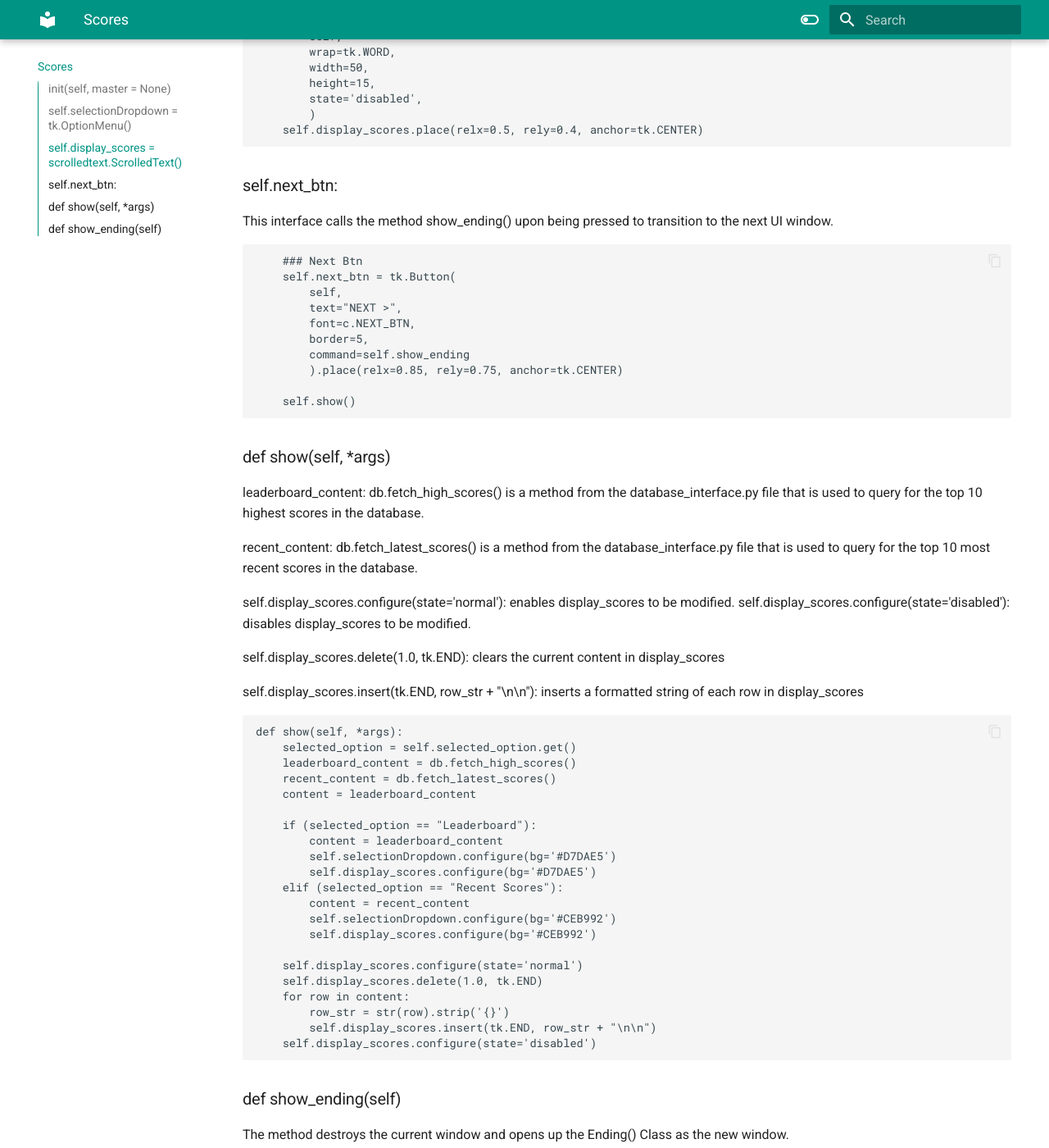
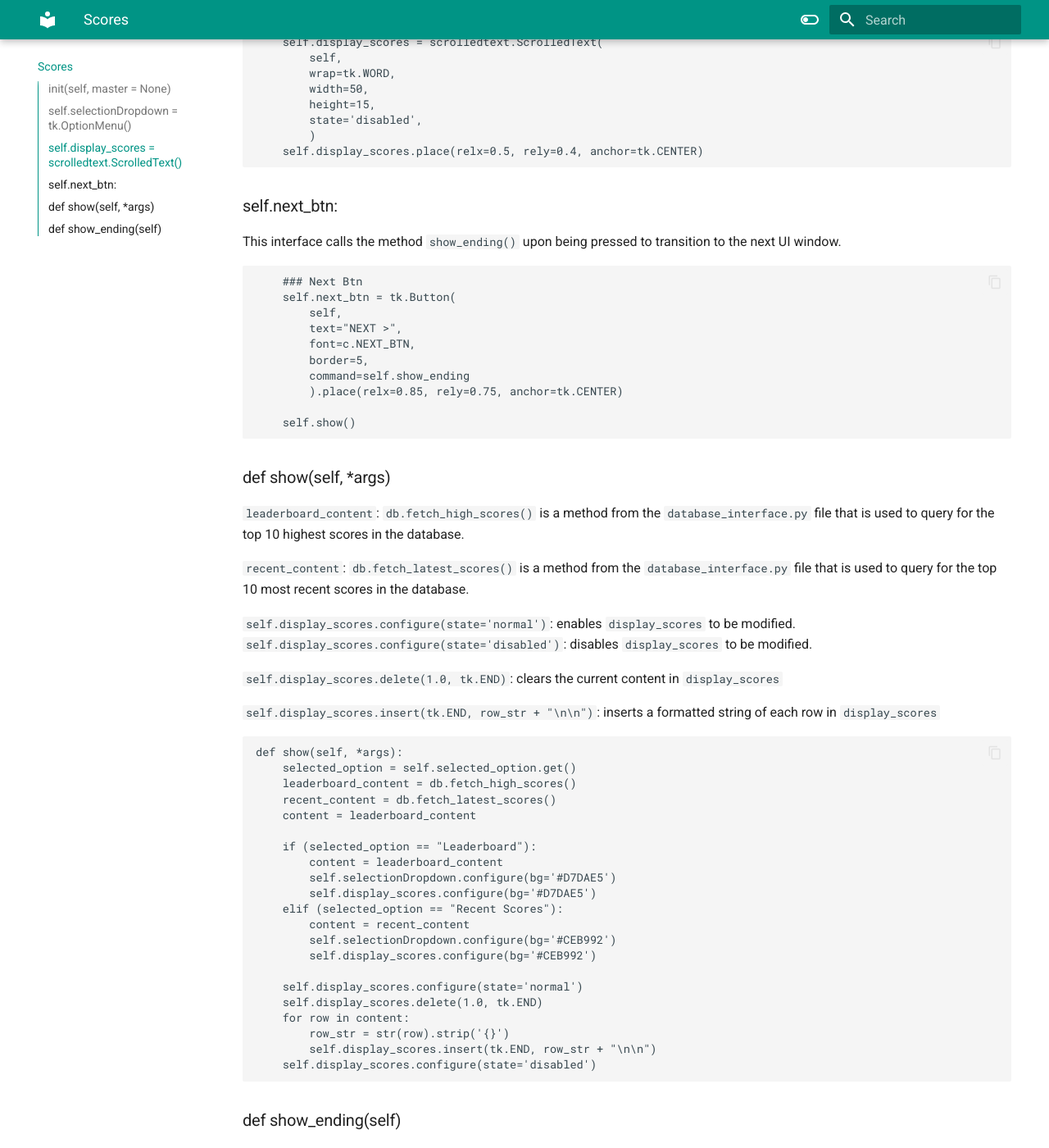
Before and after one commit to zed-ex/CTD-1D-Documentation-Site, an MkDocs documentation site: the page built from docs/scores.md, in a window 1280 px wide and 1400 px high, scrolled down 1125 px. Shown: the whole window at 82% size. Built offline with MkDocs 1.6.1 and Material for MkDocs 9.7.7, drawn with Linux system fonts in a browser that asks for light colours; some of the changed lines change nothing that is shown; some of the changed text lies outside the part shown.

Commit message:
Update scores.md

````diff
--- a/docs/scores.md
+++ b/docs/scores.md
@@ -11,11 +11,11 @@ def __init__(self, master = None):
 ```
 
 ### self.selectionDropdown = tk.OptionMenu()
-options: a list containing options available in the dropdown menu.
+`options`: a list containing options available in the dropdown menu.
 
-self.selected_option: StringVar() is used to track currently selected options in the dropdown menu.
+`self.selected_option`: `StringVar()` is used to track currently selected options in the dropdown menu.
 
-self.selectionDropdown = tk.OptionMenu(): When an option tracked by StringVar() is selected, the method show() is called to make a query request to the database to retrieve the respective filtered entries of highest score to lowest or the most recent scores.
+`self.selectionDropdown = tk.OptionMenu()`: When an option tracked by `StringVar()` is selected, the method `show()` is called to make a query request to the database to retrieve the respective filtered entries of highest score to lowest or the most recent scores.
 ``` py
     ### Dropdown Menu
     options = ["Leaderboard", "Recent Scores"]
@@ -47,7 +47,7 @@ The retrieved filtered entries are displayed inside the interface frame and its
 ```
 
 ### self.next_btn:
-This interface calls the method show_ending() upon being pressed to transition to the next UI window.
+This interface calls the method `show_ending()` upon being pressed to transition to the next UI window.
 ``` py
     ### Next Btn
     self.next_btn = tk.Button(
@@ -62,16 +62,16 @@ This interface calls the method show_ending() upon being pressed to transition t
 ```
 
 ### def show(self, *args)
-leaderboard_content: db.fetch_high_scores() is a method from the database_interface.py file that is used to query for the top 10 highest scores in the database.
+`leaderboard_content`: `db.fetch_high_scores()` is a method from the `database_interface.py` file that is used to query for the top 10 highest scores in the database.
 
-recent_content: db.fetch_latest_scores() is a method from the database_interface.py file that is used to query for the top 10 most recent scores in the database.
+`recent_content`: `db.fetch_latest_scores()` is a method from the `database_interface.py` file that is used to query for the top 10 most recent scores in the database.
 
-self.display_scores.configure(state='normal'): enables display_scores to be modified.
-self.display_scores.configure(state='disabled'): disables display_scores to be modified.
+`self.display_scores.configure(state='normal')`: enables `display_scores` to be modified.
+`self.display_scores.configure(state='disabled')`: disables `display_scores` to be modified.
 
-self.display_scores.delete(1.0, tk.END): clears the current content in display_scores
+`self.display_scores.delete(1.0, tk.END)`: clears the current content in `display_scores`
 
-self.display_scores.insert(tk.END, row_str + "\n\n"): inserts a formatted string of each row in display_scores
+`self.display_scores.insert(tk.END, row_str + "\n\n")`: inserts a formatted string of each row in `display_scores`
 ``` py
 def show(self, *args):
     selected_option = self.selected_option.get()
@@ -97,7 +97,7 @@ def show(self, *args):
 ```
 
 ### def show_ending(self)
-The method destroys the current window and opens up the Ending() Class as the new window.
+The method destroys the current window and opens up the `Ending()` Class as the new window.
 ``` py
 def show_ending(self):
     self.destroy()
````
